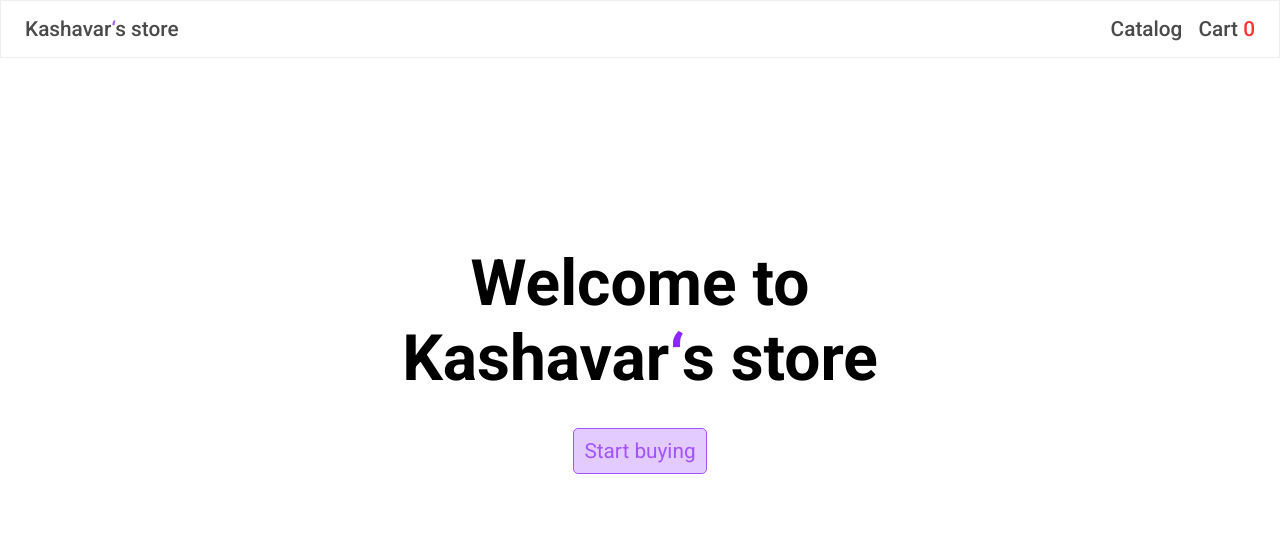
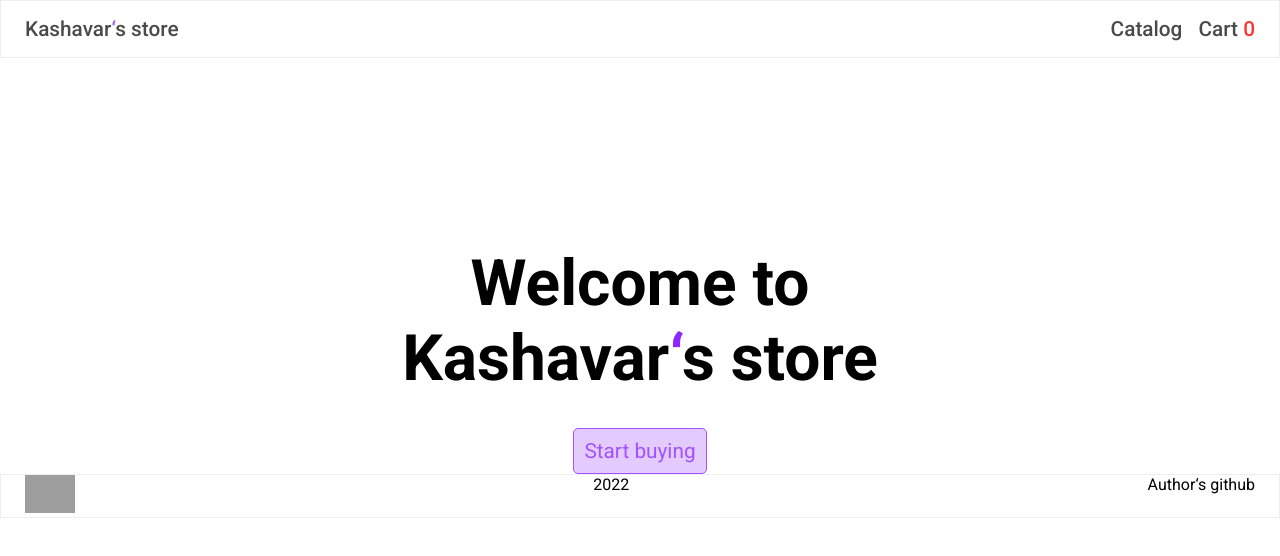
Before and after one commit to puptup/online-store, a React (Create React App) app: page / in a window 1280 px wide. Shown: the top 556 px of the page. Built offline with nearby package versions, Linux system fonts and the light colour scheme; grey boxes are pictures that could not be loaded.

Commit message:
feat: add footer, add cart reset

```diff
--- a/src/components/Catalog/Catalog.tsx
+++ b/src/components/Catalog/Catalog.tsx
@@ -1,6 +1,7 @@
 import React, { FC, useCallback, useEffect, useState } from 'react'
 import styled from 'styled-components'
 import { useGlobalContext } from '../../context'
+import { resetCart } from '../../reducers/cartReducer'
 import { ProductCard } from '../ProductCard/ProductCard'
 
 const initialCartState = {
@@ -8,7 +9,7 @@ const initialCartState = {
 }
 
 export const Catalog: FC = () => {
-  const { state } = useGlobalContext()
+  const { state, cartDispatch } = useGlobalContext()
 
   const [cardsState, setCardsState] = useState<{ cart: number[] }>()
   useEffect(() => {
@@ -28,11 +29,14 @@ export const Catalog: FC = () => {
     if (cardsState) {
       localStorage.setItem('cart', JSON.stringify(cardsState))
     }
-  }, [cardsState])
+  }, [cardsState, setCardsState])
 
   const onChange = useCallback(
     (value: number) => {
       if (cardsState) {
+        if (cardsState.cart.length > 19) {
+          alert('You cannot add more than 20 items to your cart')
+        } else {
           if (cardsState.cart.includes(value)) {
             setCardsState((prev) => {
               if (prev) {
@@ -48,12 +52,21 @@ export const Catalog: FC = () => {
             })
           }
         }
+      }
     },
     [cardsState, setCardsState],
   )
 
+  const resetHandler = useCallback(() => {
+    cartDispatch(resetCart())
+    setCardsState(initialCartState)
+  }, [])
+
   return (
     <CatalogWrapper>
+      <button style={{ position: 'absolute', top: '-1px', right: 0 }} onClick={resetHandler}>
+        reset products
+      </button>
       {state.shownProducts.length ? (
         state.shownProducts.map((product) => {
           return (
@@ -80,4 +93,5 @@ const CatalogWrapper = styled.div`
   display: flex;
   padding: 20px;
   width: 100%;
+  position: relative;
 `
--- a/src/components/Footer/Footer.tsx
+++ b/src/components/Footer/Footer.tsx
@@ -6,7 +6,15 @@ export const Footer = () => {
   return (
     <FooterComponent>
       <MainWrapper>
-        <FooterWrapper>2022</FooterWrapper>
+        <FooterWrapper>
+          <a href='https://rs.school/'>
+            <img src='https://rs.school/images/rs_school_js.svg' style={{ width: '50px' }} />
+          </a>
+          <p>2022</p>
+          <a href='https://github.com/puptup' style={{ color: 'black', textDecoration: 'none' }}>
+            Author&lsquo;s github
+          </a>
+        </FooterWrapper>
       </MainWrapper>
     </FooterComponent>
   )
@@ -15,11 +23,11 @@ export const Footer = () => {
 const FooterComponent = styled.footer`
   width: 100%;
   position: absolute;
-  bottom: 0;
+  bottom: revert;
   border: 1px solid #eee;
 `
 
 const FooterWrapper = styled.div`
   display: flex;
-  justify-content: center;
+  justify-content: space-between;
 `
--- a/src/components/ProductCard/ProductCard.tsx
+++ b/src/components/ProductCard/ProductCard.tsx
@@ -28,6 +28,8 @@ export const ProductCard: FC<ProductCardProps> = ({ product, choisedProducts, on
   useEffect(() => {
     if (choisedProducts.includes(product.id)) {
       setStatus(true)
+    } else {
+      setStatus(false)
     }
   }, [choisedProducts])
 
--- a/src/index.tsx
+++ b/src/index.tsx
@@ -1,8 +1,8 @@
 import React from 'react'
 import { createRoot } from 'react-dom/client'
 import App from './App'
+import 'nouislider/distribute/nouislider.css'
 import './index.css'
-import 'nouislider/distribute/nouislider.css'
 import { ThemeProvider } from 'styled-components'
 import { theme } from './theme/theme'
 
--- a/src/pages/TemplatePage.tsx
+++ b/src/pages/TemplatePage.tsx
@@ -8,7 +8,7 @@ export const TemplatePage = () => {
     <>
       <NavBar />
       <Outlet />
-      {/* <Footer /> */}
+      <Footer />
     </>
   )
 }
--- a/src/reducers/cartReducer.ts
+++ b/src/reducers/cartReducer.ts
@@ -16,6 +16,7 @@ export interface CartState {
 enum cartActionsKind {
   ADD_TO_CART = 'ADD_TO_CART',
   REMOVE_FROM_CART = 'REMOVE_FROM_CART',
+  RESET_CART = 'RESET_CART',
 }
 
 interface addToCartAction {
@@ -28,17 +29,27 @@ interface removeFromCartAction {
   payload: number
 }
 
-export type CartAction = addToCartAction | removeFromCartAction
+interface resetAction {
+  type: cartActionsKind.RESET_CART
+}
+
+export type CartAction = addToCartAction | removeFromCartAction | resetAction
 
 export function cartReducer(cartState: CartState, action: CartAction): CartState {
-  const { type, payload } = action
+  const { type } = action
   switch (type) {
     case cartActionsKind.ADD_TO_CART: {
+      const { payload } = action
       cartState.cart.push(payload)
       return { ...cartState }
     }
     case cartActionsKind.REMOVE_FROM_CART: {
+      const { payload } = action
       cartState.cart = cartState.cart.filter((id) => id !== payload)
+      return { ...cartState }
+    }
+    case cartActionsKind.RESET_CART: {
+      cartState.cart = []
       return { ...cartState }
     }
     default:
@@ -59,3 +70,9 @@ export const removeFromCart = (payload: number): removeFromCartAction => {
     payload,
   }
 }
+
+export const resetCart = (): resetAction => {
+  return {
+    type: cartActionsKind.RESET_CART,
+  }
+}
```
Lines whose indentation alone changed are shown as unchanged.
